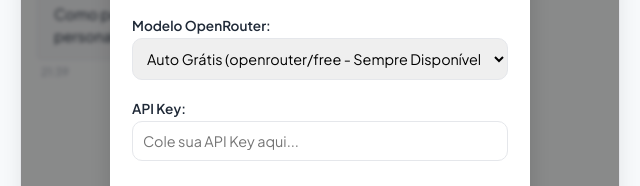
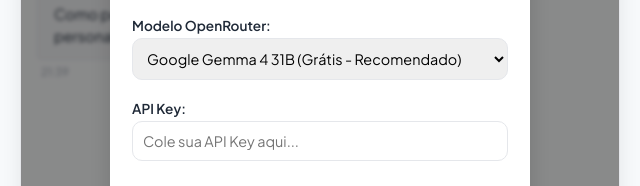
Before and after one commit to brenopz07/marmita-bot, a plain HTML site: page index.html in a window 1280 px wide. Shown: the part 369-555 px from the top of the page, 320-960 px from the left. Drawn offline with Linux system fonts and the light colour scheme.

Commit message:
fix: atualiza modelos gratuitos verificados do OpenRouter (Gemma 4 e Nemotron 3.5)

```diff
--- a/app.js
+++ b/app.js
@@ -60,7 +60,7 @@ let conversationHistory = [];
 let appConfig = {
   provider: localStorage.getItem('marmita_provider') || 'openrouter',
   apiKey: localStorage.getItem('marmita_api_key') || '',
-  openrouterModel: localStorage.getItem('marmita_openrouter_model') || 'openrouter/free'
+  openrouterModel: localStorage.getItem('marmita_openrouter_model') || 'google/gemma-4-31b-it:free'
 };
 
 // ==========================================
@@ -295,8 +295,7 @@ async function callOpenRouterAPI(apiKey, history) {
     },
     body: JSON.stringify({
       // Modelo selecionado na interface do OpenRouter
-      model: appConfig.openrouterModel || 'openrouter/free',
-      models: ['openrouter/free', 'google/gemma-2-9b-it:free', 'meta-llama/llama-3.1-8b-instruct:free'],
+      model: appConfig.openrouterModel || 'google/gemma-4-31b-it:free',
       messages: messages,
       temperature: 0.2,
       max_tokens: 800
--- a/index.html
+++ b/index.html
@@ -45,11 +45,10 @@
         <div id="openrouter-model-container">
           <label for="openrouter-model-select">Modelo OpenRouter:</label>
           <select id="openrouter-model-select">
-            <option value="openrouter/free">Auto Grátis (openrouter/free - Sempre Disponível)</option>
-            <option value="google/gemma-2-9b-it:free">Google Gemma 2 9B (Grátis)</option>
-            <option value="meta-llama/llama-3.1-8b-instruct:free">Llama 3.1 8B (Grátis)</option>
-            <option value="mistralai/mistral-7b-instruct:free">Mistral 7B (Grátis)</option>
-            <option value="meta-llama/llama-3.3-70b-instruct">Llama 3.3 70B (Versão Paga/Créditos)</option>
+            <option value="google/gemma-4-31b-it:free">Google Gemma 4 31B (Grátis - Recomendado)</option>
+            <option value="google/gemma-4-26b-a4b-it:free">Google Gemma 4 26B (Grátis - Rápido)</option>
+            <option value="nvidia/nemotron-3.5-lightning:free">Nvidia Nemotron 3.5 Lightning (Grátis)</option>
+            <option value="meta-llama/llama-3.3-70b-instruct">Llama 3.3 70B (Versão Paga / Requer Créditos)</option>
           </select>
         </div>
 
```
